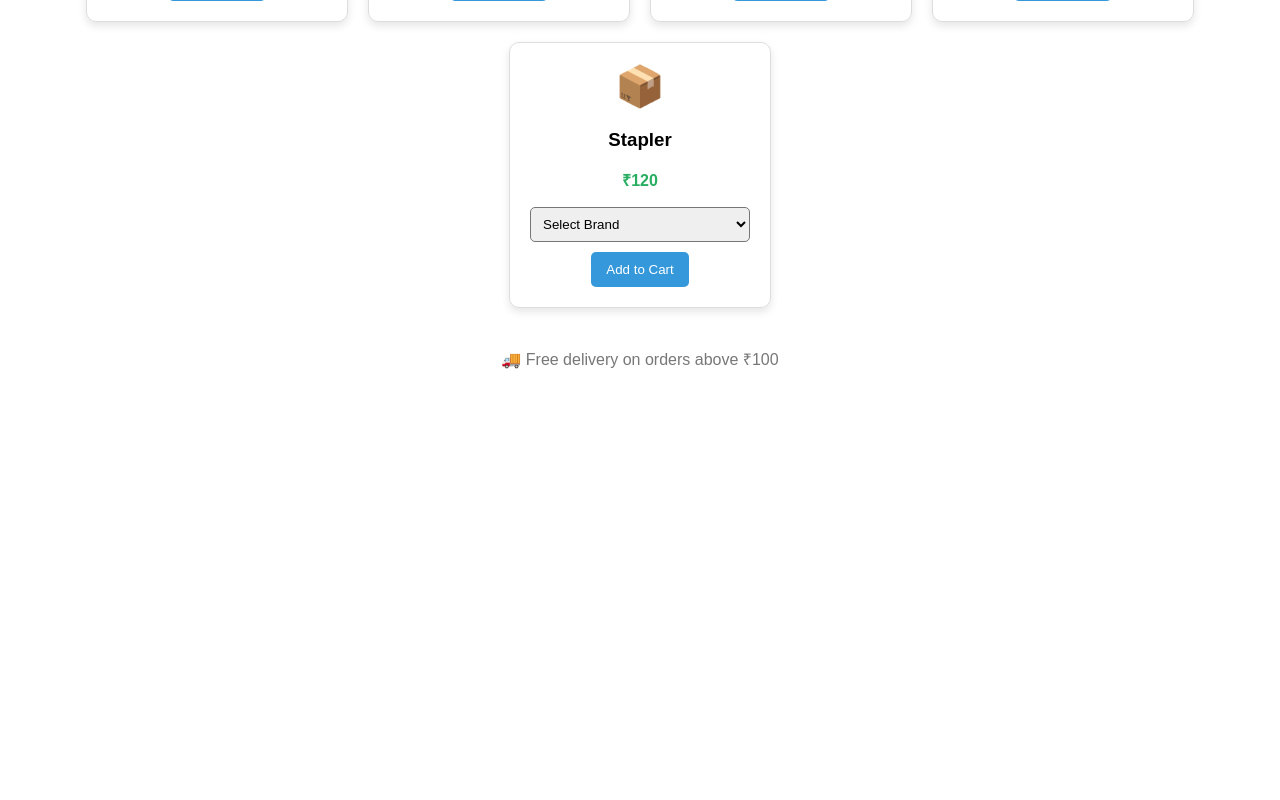
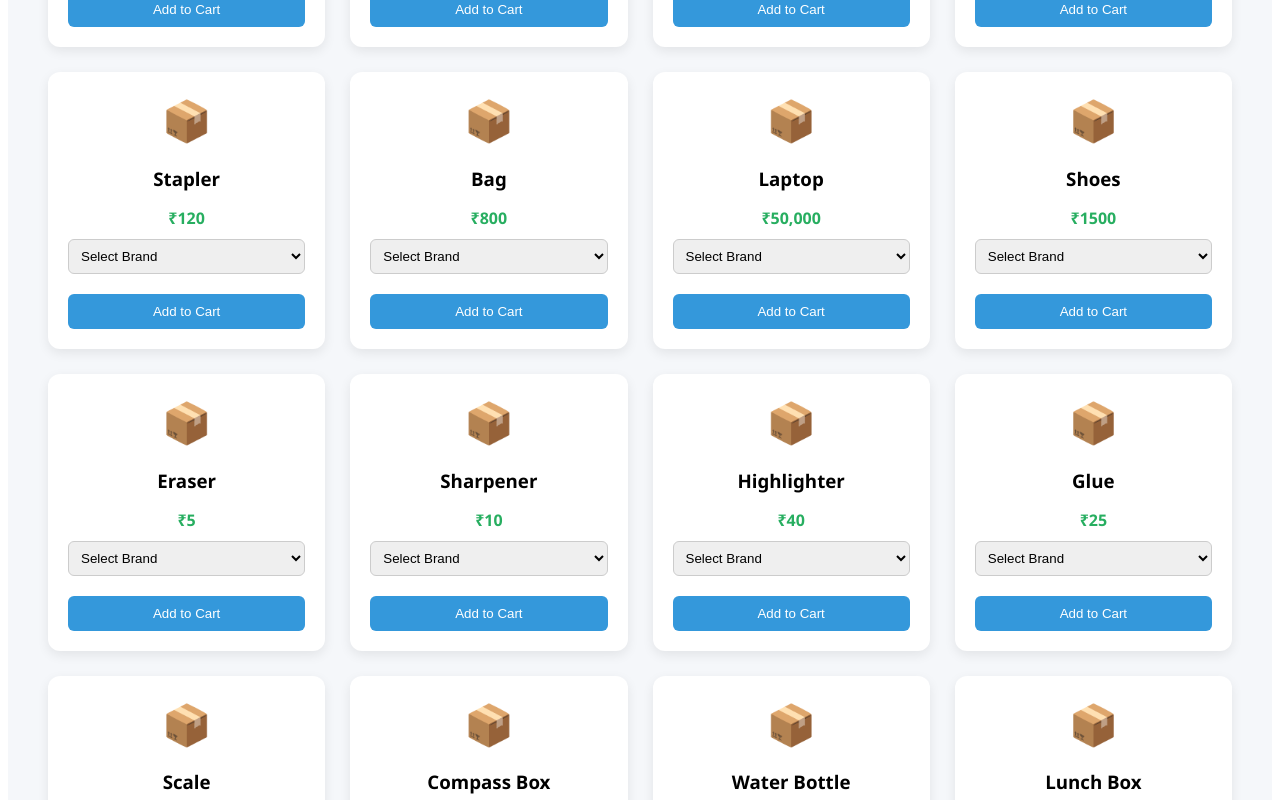
Before and after one commit to vikasrajput0112/stationery-website, a React (Vite) app: page /products in a window 1280 px wide. Shown: the part 420-1220 px from the top of the page. Before the commit the page ends 854 px from the top, so only its background shows below. Built offline with nearby package versions, Linux system fonts and the light colour scheme.

Commit message:
Update Products.jsx

```diff
--- a/src/pages/Products.jsx
+++ b/src/pages/Products.jsx
@@ -3,45 +3,42 @@ import React, { useState } from "react";
 const Products = () => {
 
   const items = [
-    {
-      name: "Pen",
-      price: "₹10",
-      brands: ["Camlin", "Reynolds", "Flair", "DOMS", "Saino"]
-    },
-    {
-      name: "Notebook",
-      price: "₹50",
-      brands: ["Classmate", "Navneet", "Camlin"]
-    },
-    {
-      name: "Pencil",
-      price: "₹5",
-      brands: ["DOMS", "Camlin", "Natraj", "Faber-Castell", "Blue & Black"]
-    },
-    {
-      name: "Marker",
-      price: "₹30",
-      brands: ["Camlin", "Artline", "Luxor"]
-    },
-    {
-      name: "Stapler",
-      price: "₹120",
-      brands: ["Kangaroo", "Camlin", "Kores"]
-    }
+    { name: "Pen", price: "₹10", brands: ["Camlin", "Reynolds", "Flair", "DOMS", "Saino"] },
+    { name: "Notebook", price: "₹50", brands: ["Classmate", "Navneet", "Camlin"] },
+    { name: "Pencil", price: "₹5", brands: ["DOMS", "Camlin", "Natraj", "Faber-Castell"] },
+    { name: "Marker", price: "₹30", brands: ["Camlin", "Artline", "Luxor"] },
+    { name: "Stapler", price: "₹120", brands: ["Kangaroo", "Camlin", "Kores"] },
+
+    { name: "Bag", price: "₹800", brands: ["Skybags", "Wildcraft", "American Tourister"] },
+    { name: "Laptop", price: "₹50,000", brands: ["HP", "Dell", "Lenovo"] },
+    { name: "Shoes", price: "₹1500", brands: ["Nike", "Adidas", "Puma"] },
+    { name: "Eraser", price: "₹5", brands: ["Natraj", "Apsara"] },
+    { name: "Sharpener", price: "₹10", brands: ["Natraj", "DOMS"] },
+
+    { name: "Highlighter", price: "₹40", brands: ["Faber-Castell", "Camlin"] },
+    { name: "Glue", price: "₹25", brands: ["Fevicol", "Camlin"] },
+    { name: "Scale", price: "₹20", brands: ["Natraj", "Camlin"] },
+    { name: "Compass Box", price: "₹120", brands: ["Camlin", "DOMS"] },
+    { name: "Water Bottle", price: "₹200", brands: ["Milton", "Cello"] },
+
+    { name: "Lunch Box", price: "₹300", brands: ["Milton", "Cello"] },
+    { name: "Calculator", price: "₹500", brands: ["Casio", "Orpat"] },
+    { name: "File Folder", price: "₹60", brands: ["Solo", "Kangaroo"] },
+    { name: "Sticky Notes", price: "₹30", brands: ["3M", "Solo"] },
+    { name: "Whiteboard", price: "₹700", brands: ["Camlin", "Luxor"] }
   ];
 
   return (
-    <div style={{ padding: "40px", fontFamily: "Arial, sans-serif" }}>
+    <div style={{ padding: "40px", fontFamily: "Segoe UI, sans-serif", background: "#f5f7fa" }}>
 
-      <h1 style={{ textAlign: "center", marginBottom: "30px" }}>
-        🛍️ Our Products
+      <h1 style={{ textAlign: "center", marginBottom: "40px", fontSize: "32px" }}>
+        🛍️ Explore Our Products
       </h1>
 
       <div style={{
-        display: "flex",
-        justifyContent: "center",
-        gap: "20px",
-        flexWrap: "wrap"
+        display: "grid",
+        gridTemplateColumns: "repeat(auto-fit, minmax(220px, 1fr))",
+        gap: "25px"
       }}>
 
         {items.map((item, index) => (
@@ -50,43 +47,36 @@ const Products = () => {
 
       </div>
 
-      <p style={{
-        textAlign: "center",
-        marginTop: "40px",
-        color: "#777"
-      }}>
-        🚚 Free delivery on orders above ₹100
-      </p>
-
     </div>
   );
 };
 
-// 🔹 Separate Component (clean code)
+// 🔹 Product Card Component
 const ProductCard = ({ item }) => {
   const [selectedBrand, setSelectedBrand] = useState("");
 
   return (
     <div style={{
-      border: "1px solid #ddd",
-      borderRadius: "10px",
-      width: "220px",
+      background: "#fff",
+      borderRadius: "12px",
       padding: "20px",
-      textAlign: "center",
-      boxShadow: "0 4px 8px rgba(0,0,0,0.1)"
-    }}>
+      boxShadow: "0 4px 12px rgba(0,0,0,0.08)",
+      transition: "0.3s",
+      textAlign: "center"
+    }}
+    onMouseOver={e => e.currentTarget.style.transform = "scale(1.03)"}
+    onMouseOut={e => e.currentTarget.style.transform = "scale(1)"}
+    >
 
-      <div style={{ fontSize: "40px", marginBottom: "10px" }}>
-        📦
-      </div>
+      <div style={{ fontSize: "40px", marginBottom: "10px" }}>📦</div>
 
-      <h3>{item.name}</h3>
+      <h3 style={{ marginBottom: "5px" }}>{item.name}</h3>
 
-      <p style={{ color: "#27ae60", fontWeight: "bold" }}>
+      <p style={{ color: "#27ae60", fontWeight: "bold", marginBottom: "10px" }}>
         {item.price}
       </p>
 
-      {/* 🔽 Dropdown */}
+      {/* Dropdown */}
       <select
         value={selectedBrand}
         onChange={(e) => setSelectedBrand(e.target.value)}
@@ -94,30 +84,30 @@ const ProductCard = ({ item }) => {
           width: "100%",
           padding: "8px",
           marginBottom: "10px",
-          borderRadius: "5px"
+          borderRadius: "6px",
+          border: "1px solid #ccc"
         }}
       >
         <option value="">Select Brand</option>
         {item.brands.map((brand, i) => (
-          <option key={i} value={brand}>
-            {brand}
-          </option>
+          <option key={i}>{brand}</option>
         ))}
       </select>
 
-      {/* Show selected brand */}
       {selectedBrand && (
-        <p style={{ fontSize: "12px", color: "#555" }}>
+        <p style={{ fontSize: "12px", color: "#666" }}>
           Selected: {selectedBrand}
         </p>
       )}
 
       <button style={{
-        padding: "10px 15px",
-        backgroundColor: "#3498db",
+        marginTop: "10px",
+        padding: "10px",
+        width: "100%",
+        background: "#3498db",
         color: "#fff",
         border: "none",
-        borderRadius: "5px",
+        borderRadius: "6px",
         cursor: "pointer"
       }}>
         Add to Cart
```
